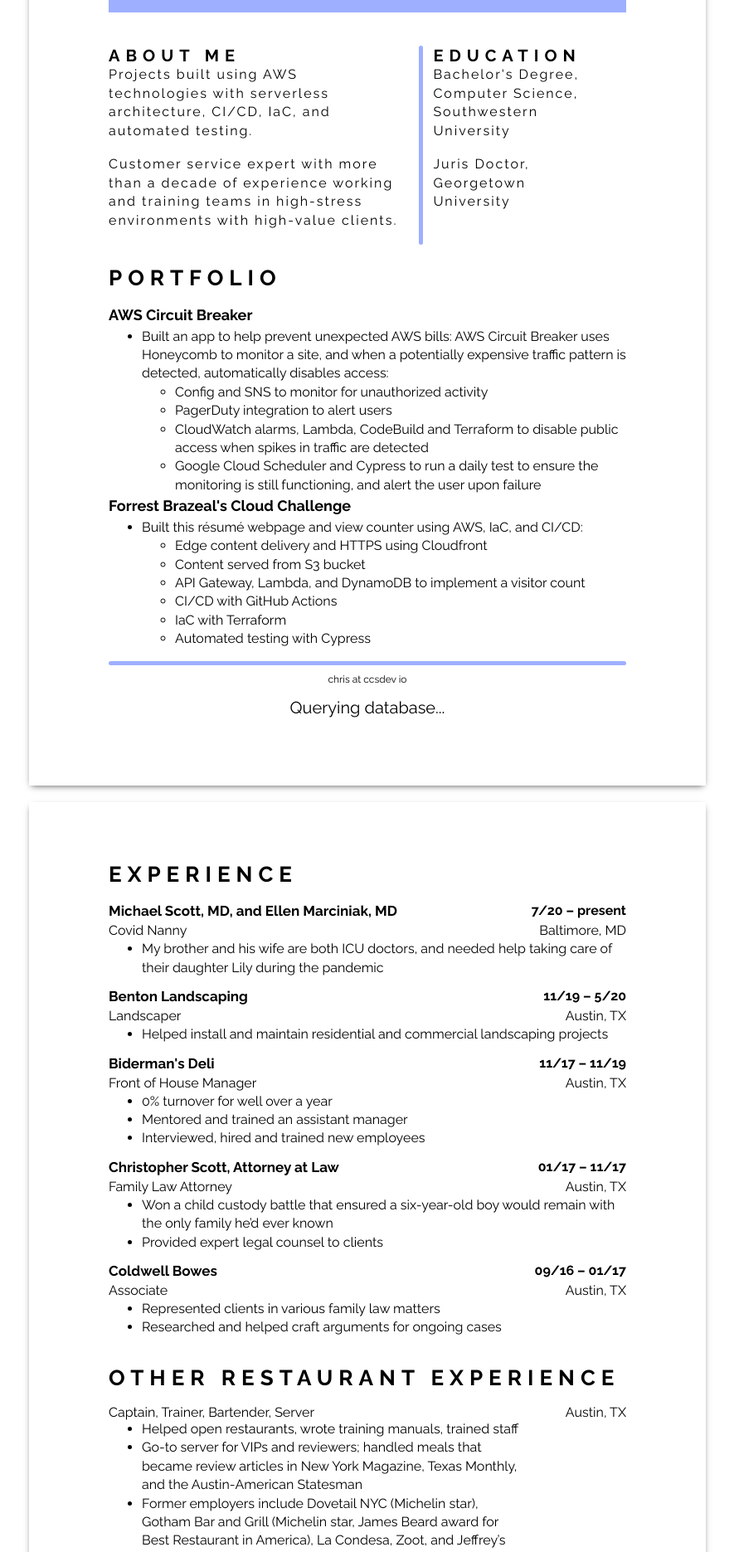
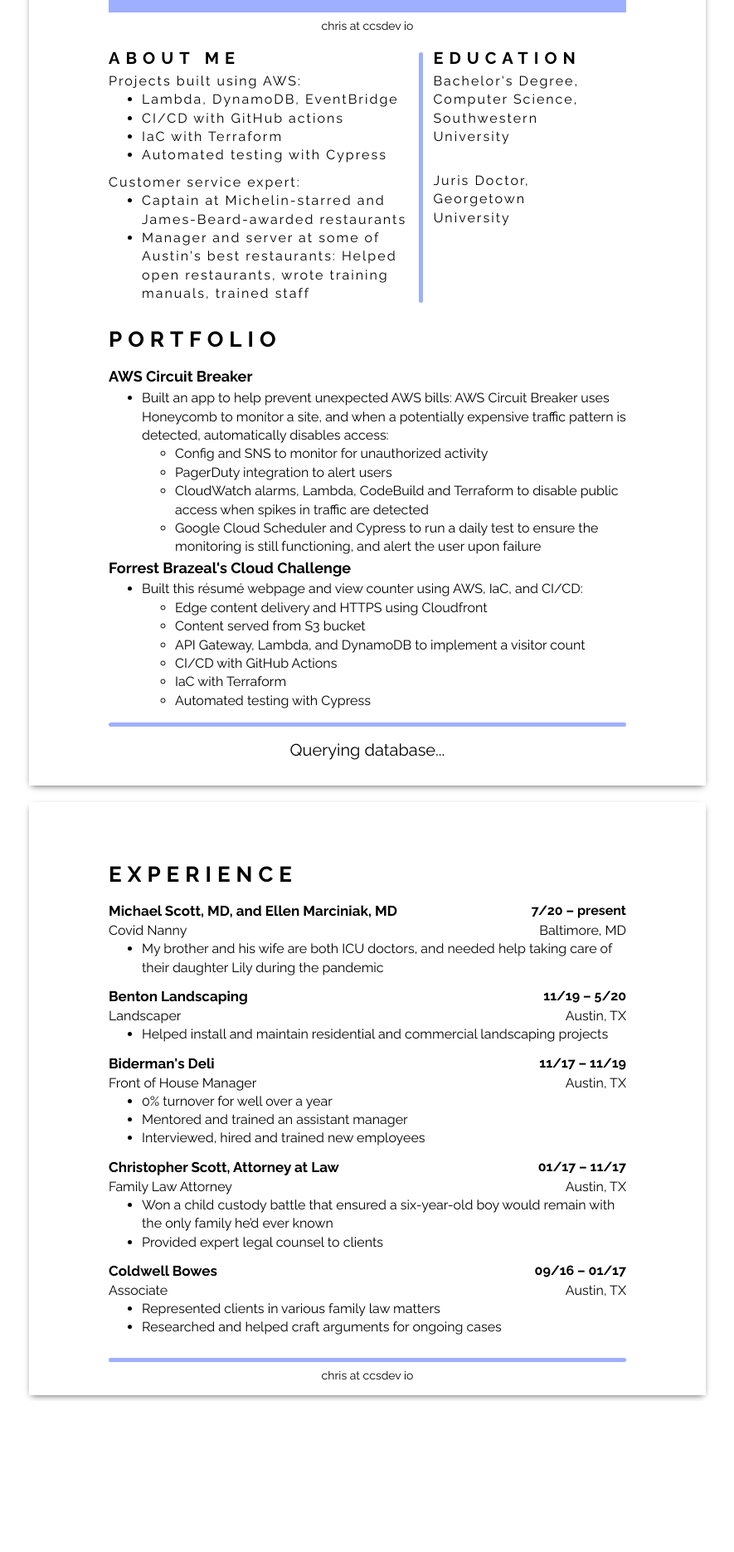
Before and after one commit to ccsdevio/CloudChallenge, a website: page s3/index.html in a window 1280 px wide. Shown: the part 129-2000 px from the top of the page at 83% size, without its empty margins (197-1082 px from the left). After the commit the page ends 1818 px from the top, so only its background shows below. Drawn offline with Linux system fonts and the light colour scheme; no server answers.

Commit message:
First pass at implementing Taylor's suggestions

```diff
--- a/s3/assets/css/style.css
+++ b/s3/assets/css/style.css
@@ -6,7 +6,7 @@
   margin: 0;
 }
 
-.resume-page {
+.resume-page-1 {
   margin: 0 auto;
   box-sizing: border-box;
   padding: 0.5in 1in 0 1in;
@@ -16,11 +16,21 @@
   box-shadow: 0 3px 8px -3px rgba(0, 0, 0, 0.7);
 }
 
+.resume-page-2 {
+  margin: 0 auto;
+  box-sizing: border-box;
+  padding: 0.5in 1in 0 1in;
+  width: 8.5in;
+  height: auto;
+  background-color: white;
+  box-shadow: 0 3px 8px -3px rgba(0, 0, 0, 0.7);
+}
+
 .big-blue-line {
   height: 0.325in;
   width: 6.5in;
   background-color: hsla(229, 100%, 66%, 56%);
-  margin: -33px auto 30px auto;
+  margin: -33px auto 0 auto;
 }
 
 .name-box {
@@ -34,6 +44,17 @@
   font-weight: normal;
 }
 
+.contact-text {
+  display: flex;
+  align-items: center;
+  justify-content: center;
+  margin: auto;
+  width: 80%;
+  padding-top: 5px;
+  padding-bottom: 10px;
+  font-size: 14px;
+}
+
 .am-ed-section-heading {
   font-weight: 900;
   font-size: 20px;
@@ -45,7 +66,7 @@
   display: grid;
   grid-template-columns: 60% 5px 1fr;
   grid-template-rows: 1fr;
-  height: 2.5in;
+  height: 3in;
   letter-spacing: 2px;
   line-height: 1.4;
 }
@@ -53,18 +74,27 @@
 .about-me-container {
   display: grid;
   grid-template-columns: 1fr;
-  grid-template-rows: 0.25in 1fr 1fr;
-  padding-right: 21px;
+  grid-template-rows: 0.25in auto auto;
+  padding-right: 10px;
+}
+
+.am-ed-portfolio-separator {
+  height: 0.2in;
+}
+
+.about-me-text {
+  padding-bottom: 10px;
 }
 
 .am-ed-heading {
   display: flex;
   align-items: center;
   justify-content: flex-start;
+  margin-bottom: 10px;
 }
 
 .am-ed-separator {
-  height: 2.5in;
+  height: 3.15in;
   width: 5px;
   background-color: hsla(229, 100%, 66%, 56%);
   border-radius: 20px;
@@ -74,7 +104,7 @@
 .education-container {
   display: grid;
   grid-template-columns: 1fr;
-  grid-template-rows: 0.25in 1fr 1fr;
+  grid-template-rows: 0.25in 1.25in 1fr;
   padding-left: 12px;
   padding-right: 25px;
 }
@@ -144,7 +174,7 @@
 .page-footer {
   padding-top: 15px;
   display: grid;
-  grid-template-rows: 5px 20px 1fr;
+  grid-template-rows: 5px 40px 1fr;
 }
 
 .page-footer-separator {
@@ -158,8 +188,11 @@
   display: flex;
   align-items: center;
   justify-content: center;
-  padding-top: 15px;
-  font-size: 12px;
+  margin: auto;
+  width: 80%;
+  padding-top: 5px;
+  padding-bottom: 20px;
+  font-size: 14px;
 }
 
 .restaurant-experience-container {
--- a/s3/index.html
+++ b/s3/index.html
@@ -31,19 +31,30 @@
   </head>
 
   <body>
-    <div class="resume-page">
+    <div class="resume-page-1">
       <h1 class="name-box">CHRIS SCOTT</h1>
       <div class="big-blue-line"></div>
+      <div class="contact-text">chris at ccsdev io</div>
       <div class="about-me-and-education-container">
         <div class="about-me-container">
           <div class="am-ed-heading">
             <h2 class="am-ed-section-heading"><strong>ABOUT ME</strong></h2>
           </div>
           <div class="about-me-text">
-            <p>Projects built using AWS technologies with serverless architecture, CI/CD, IaC, and automated testing.</p>
+            <p>Projects built using AWS:</p>
+            <ul>
+              <li>Lambda, DynamoDB, EventBridge</li>
+              <li>CI/CD with GitHub actions</li>
+              <li>IaC with Terraform</li>
+              <li>Automated testing with Cypress</li>
+            </ul>
           </div>
           <div class="about-me-text">
-            <p>Customer service expert with more than a decade of experience working and training teams in high-stress environments with high-value clients.</p>
+            <p>Customer service expert:</p>
+            <ul>
+              <li>Captain at Michelin-starred and James-Beard-awarded restaurants</li>
+              <li>Manager and server at some of Austin's best restaurants: Helped open restaurants, wrote training manuals, trained staff</li>
+            </ul>
           </div>
         </div>
         <div class="am-ed-separator"></div>
@@ -62,6 +73,7 @@
           </div>
         </div>
       </div>
+      <div class="am-ed-portfolio-separator"></div>
       <h2 class="section-heading">PORTFOLIO</h2>
       <div class="project-name">AWS Circuit Breaker</div>
       <div class="project-description">
@@ -91,14 +103,13 @@
       </div>
       <div class="page-footer">
         <div class="page-footer-separator"></div>
-        <div class="page-footer-text">chris at ccsdev io</div>
         <div id="counter">Querying database...</div>
       </div>
     </div>
 
     <div class="page-spacer"></div>
 
-    <div class="resume-page">
+    <div class="resume-page-2">
       <h2 class="section-heading">EXPERIENCE</h2>
       <div class="employer-entry">
         <div class="employer">Michael Scott, MD, and Ellen Marciniak, MD</div>
@@ -151,21 +162,6 @@
           <li>Researched and helped craft arguments for ongoing cases</li>
         </ul>
       </div>
-      <h2 class="section-heading">OTHER RESTAURANT EXPERIENCE</h2>
-      <div class="restaurant-experience-container">
-        <div class="restaurant-positions">Captain, Trainer, Bartender, Server</div>
-        <div class="restaurant-job-locations">Austin, TX</div>
-        <ul class="restaurant-job-descriptions">
-          <li>Helped open restaurants, wrote training manuals, trained staff</li>
-          <li>Go-to server for VIPs and reviewers; handled meals that became
-            review articles in New York Magazine, Texas Monthly, and the
-            Austin-American Statesman</li>
-            <li>Former employers include Dovetail NYC (Michelin star), Gotham Bar
-              and Grill (Michelin star, James Beard award for Best Restaurant in
-              America), La Condesa, Zoot, and Jeffrey’s</li>
-          </ul>
-        </ul>
-      </div>
   </body>
   <footer>
     <div class="page-footer">
```
